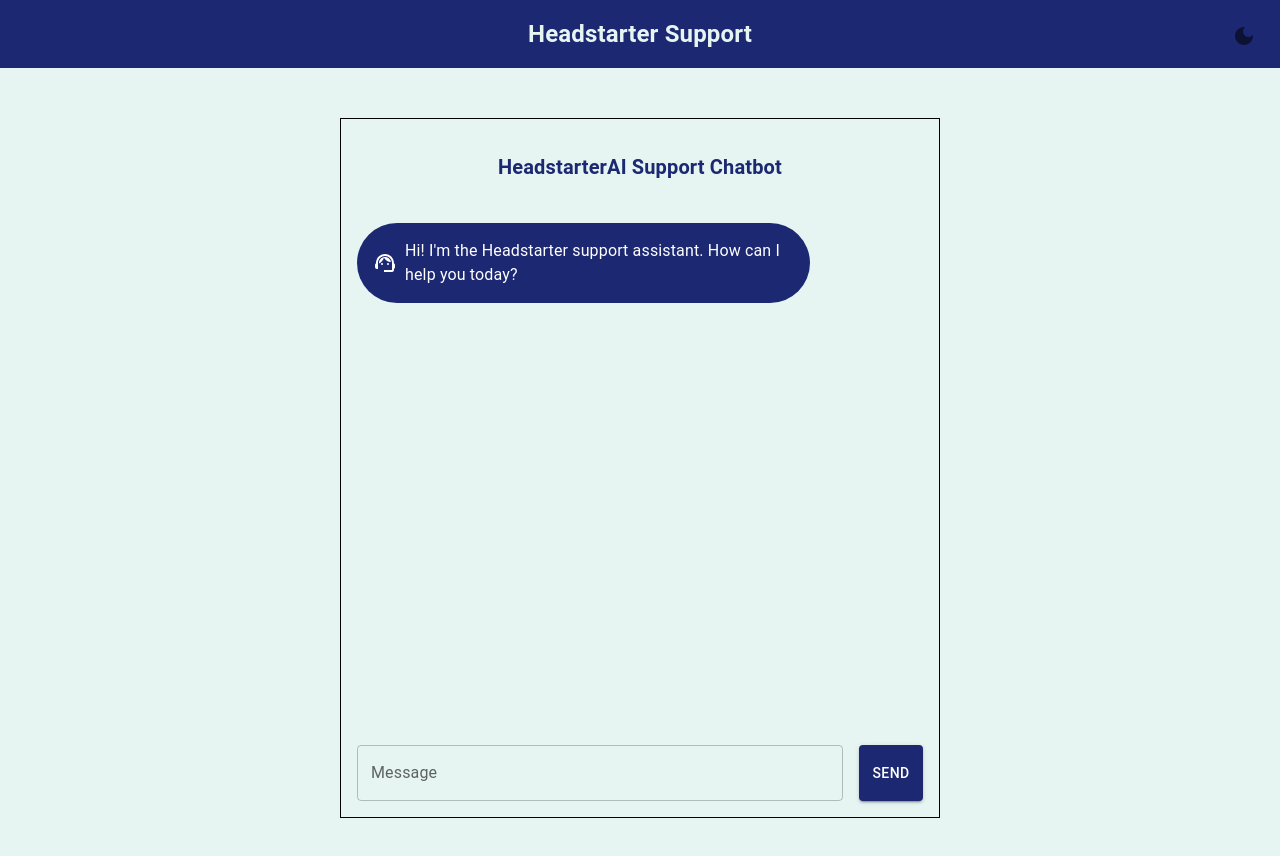
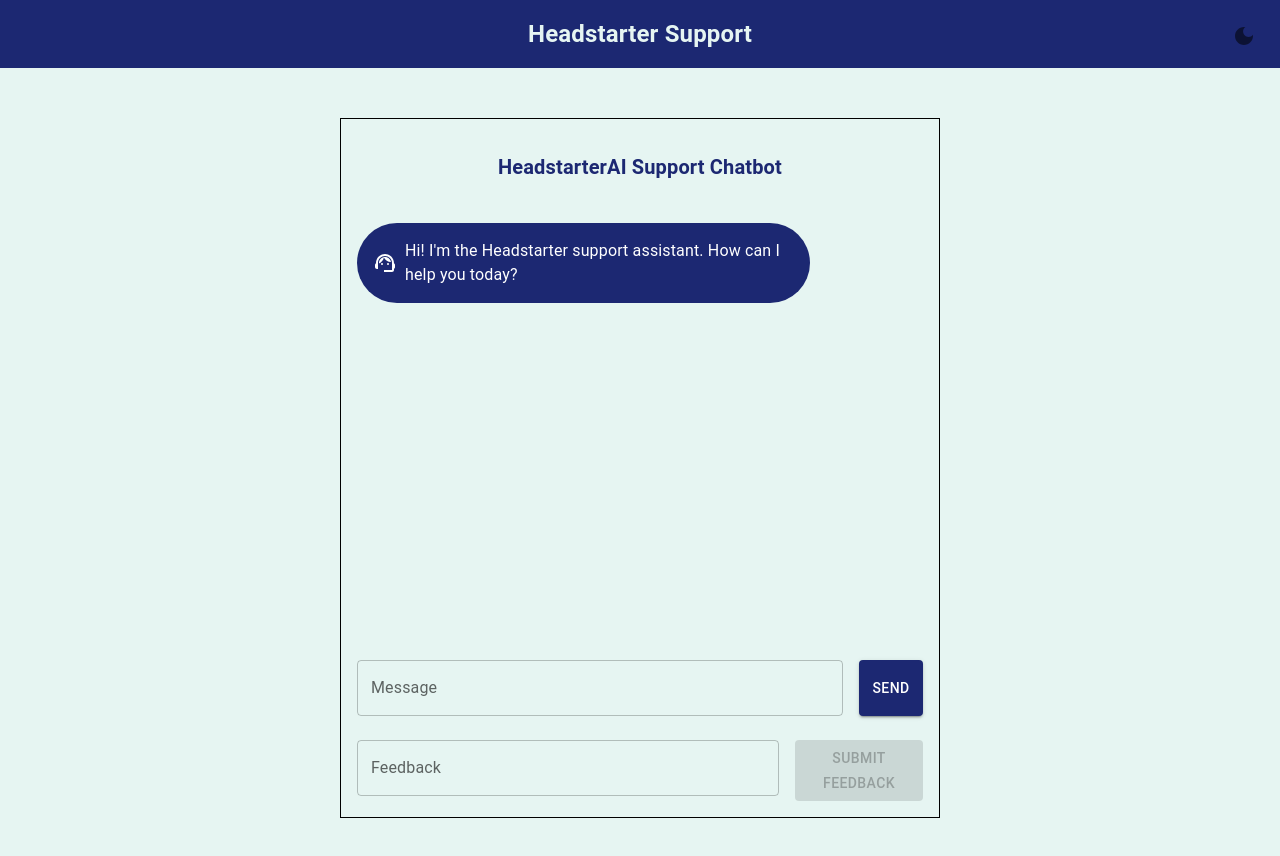
Before and after one commit to officialanne/customer-support-ai, a Next.js app: page / in a window 1280 px wide. Shown: the top 856 px of the page. Built offline with nearby package versions, Linux system fonts and the light colour scheme.

Commit message:
adding a feedback retrieval section

```diff
--- /dev/null
+++ b/app/api/feedback/route.js
@@ -0,0 +1,11 @@
+import { NextResponse } from 'next/server';
+
+export async function POST(req) {
+  const data = await req.json();
+  const feedback = data.feedback;
+
+  // Handle feedback (e.g., save to database or send via email)
+  console.log('Feedback received:', feedback);
+
+  return NextResponse.json({ message: 'Feedback received' });
+}
--- a/app/page.js
+++ b/app/page.js
@@ -14,6 +14,7 @@
   ]);
   const [message, setMessage] = useState('');
   const [isLoading, setIsLoading] = useState(false);
+  const [feedback, setFeedback] = useState('');
 
   const theme = useTheme(); // Use the theme object
   const borderColor = theme.palette.mode === 'dark' ? 'white' : 'black'; // Conditional border color
@@ -37,6 +38,20 @@
     const data = await response.json();
     setMessages((prevMessages) => [...prevMessages, data]);
     setIsLoading(false);
+  };
+
+  const sendFeedback = async () => {
+    if (!feedback.trim()) return;
+
+    await fetch('/api/feedback', {
+      method: 'POST',
+      headers: {
+        'Content-Type': 'application/json',
+      },
+      body: JSON.stringify({ feedback: feedback.trim() }),
+    });
+
+    setFeedback('');
   };
 
   const handleKeyPress = (event) => {
@@ -132,6 +147,27 @@
             {isLoading ? 'Sending...' : 'Send'}
           </Button>
         </Stack>
+        <Stack direction="row" spacing={2} mt={2}>
+          <TextField
+            label="Feedback"
+            fullWidth
+            value={feedback}
+            onChange={(e) => setFeedback(e.target.value)}
+            onKeyPress={(e) => {
+              if (e.key === 'Enter') {
+                e.preventDefault();
+                sendFeedback();
+              }
+            }}
+          />
+          <Button
+            variant="contained"
+            onClick={sendFeedback}
+            disabled={!feedback.trim()}
+          >
+            Submit Feedback
+          </Button>
+        </Stack>
       </Stack>
     </Box>
   );
```
